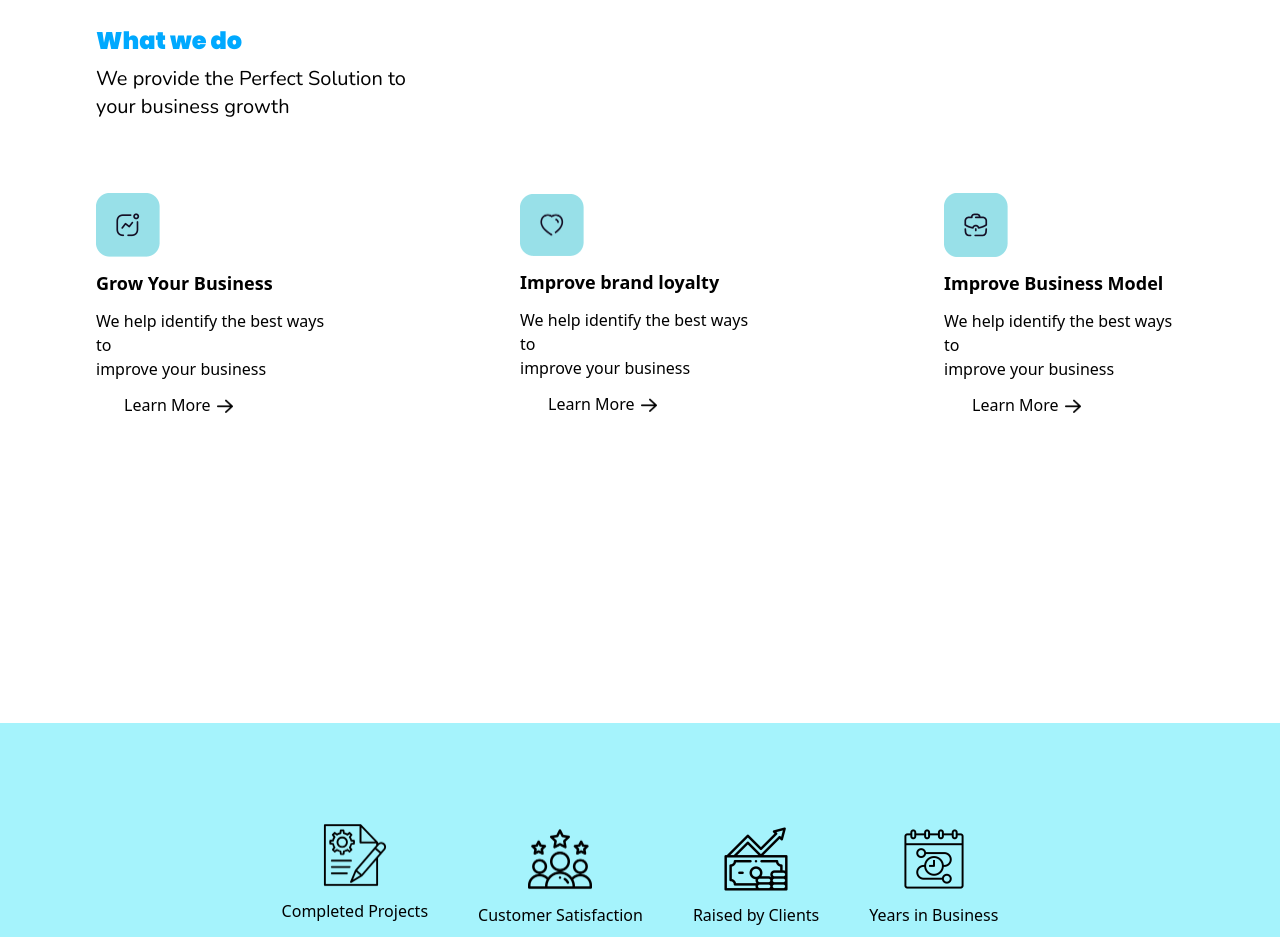
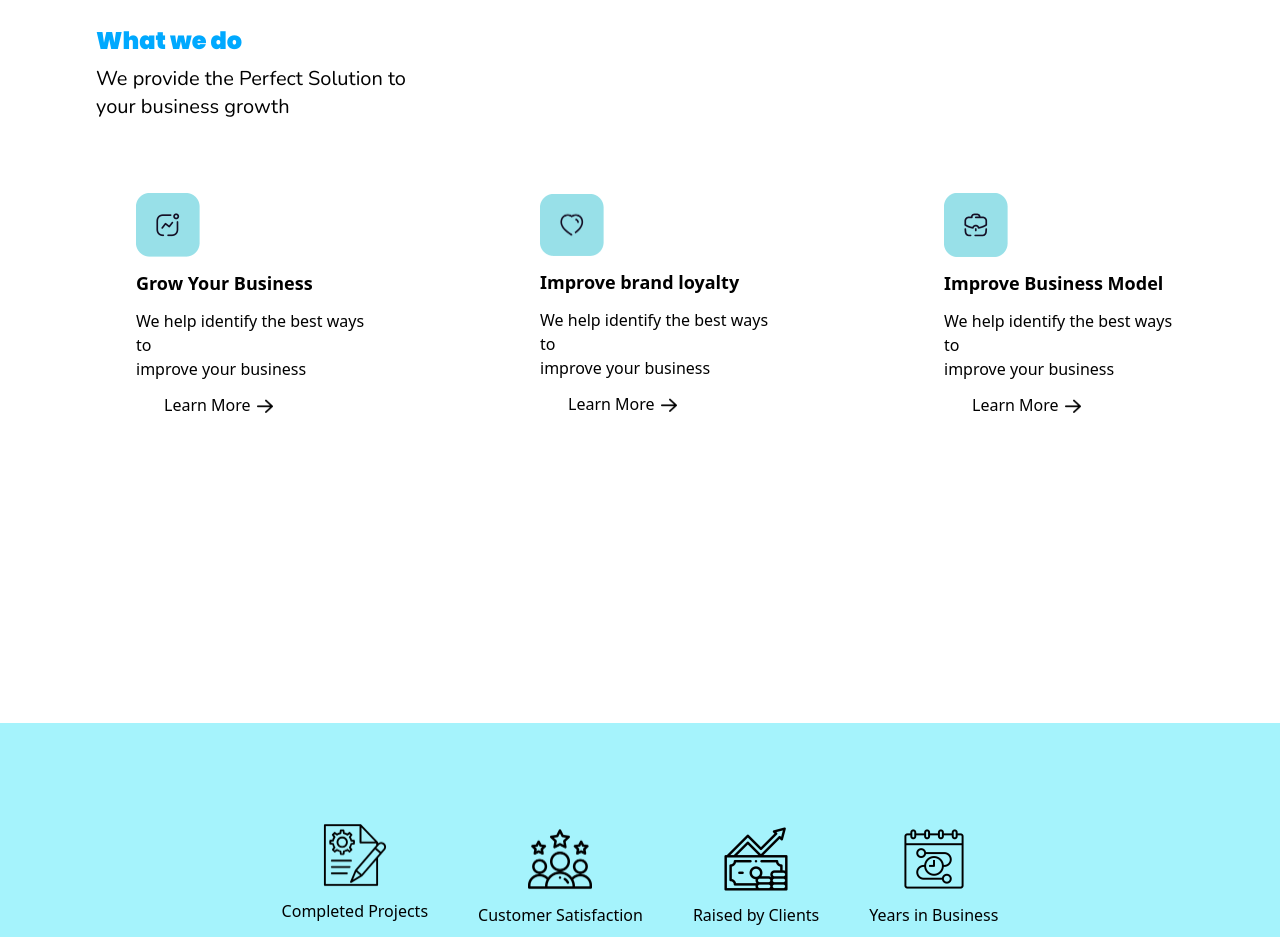
Before and after one commit to foadEbrahimi/Company_site, a website: page index.html in a window 1280 px wide. Shown: the part 900-1837 px from the top of the page. Drawn offline with nearby package versions, Linux system fonts and the light colour scheme.

Commit message:
second and third remnant section

```diff
--- a/index.html
+++ b/index.html
@@ -94,9 +94,9 @@
     </div>
   </div>
 
-  <div class="container mx-auto p-4 flex flex-col items-center justify-between md:flex-row">
+  <div class="container mx-auto p-4 pl-14 flex flex-col items-center justify-between md:flex-row">
 
-    <div class="Testimonials xl:px-20 2xl:px-36 mt-10 flex flex-col gap-3">
+    <div class="Testimonials xl:px-20  mt-10 flex flex-col gap-3">
       <img src="./src/assets/images/Activity.png" alt="Activity" class="w-16">
       <h5 class="text-lg font-bold">Grow Your Business</h5>
       <p class="md:w-52 lg:w-60">We help identify the best ways to <br class="block md:hidden lg:block"> improve your business</p>
```
Also changed, not shown: src/disc/main.css.
